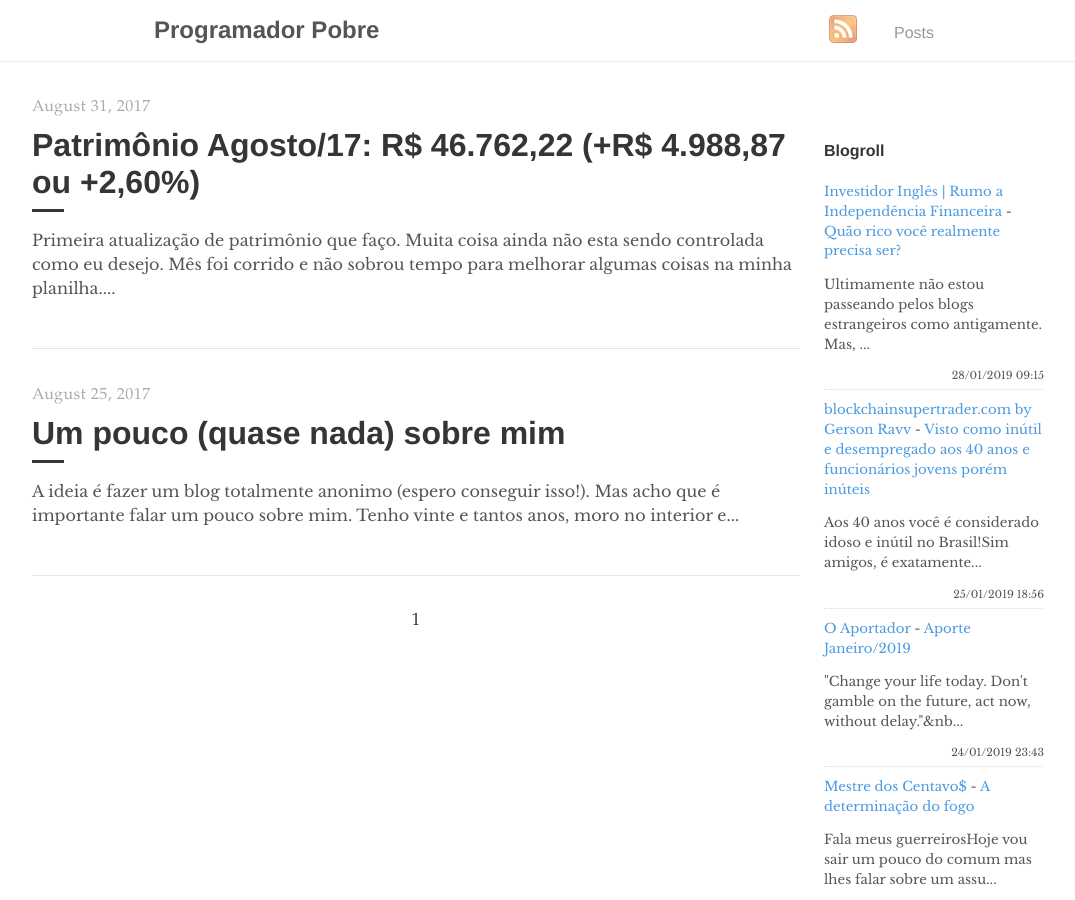
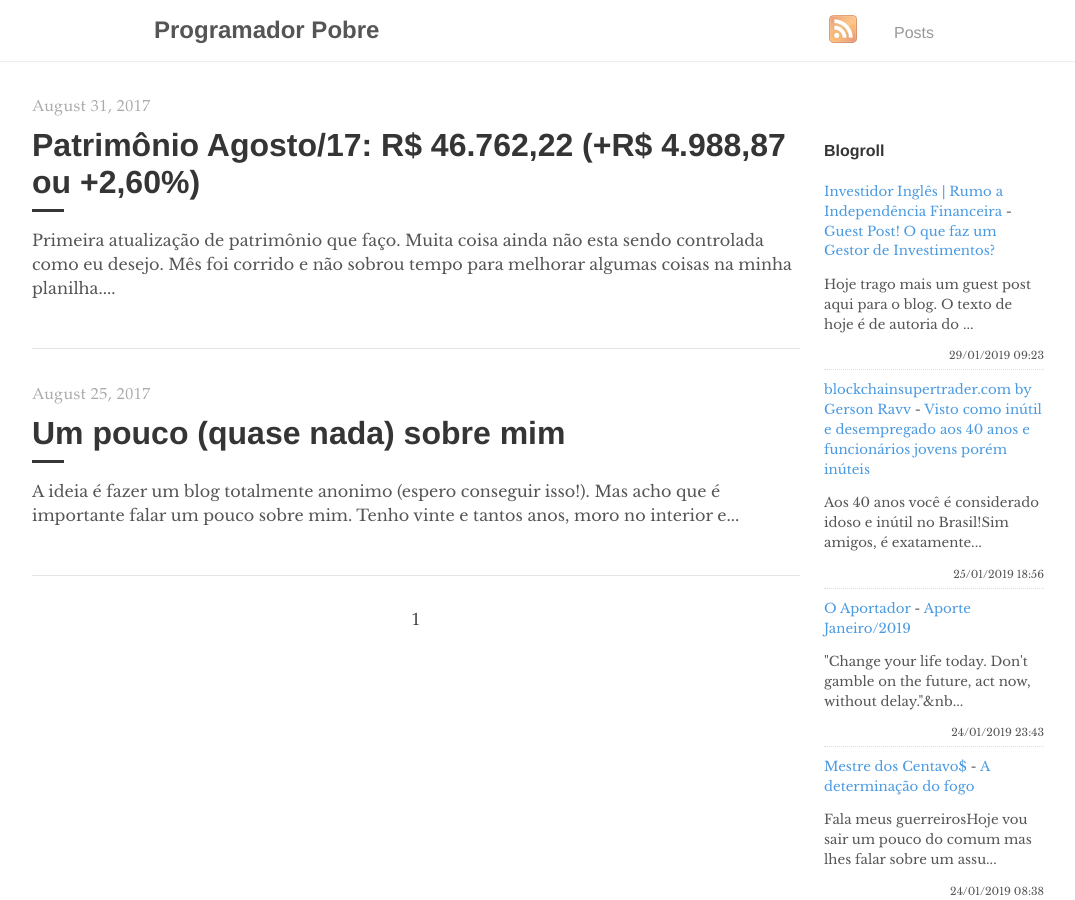
Before and after one commit to programadorpobre/programadorpobre.github.io, a Jekyll site: the page built from index.html, in a window 1280 px wide and 900 px high. Shown: the whole window, without its empty margins (96-1171 px from the left). Built offline with Jekyll 4.4.1, drawn with Linux system fonts in a browser that asks for light colours; the list of posts is cut into pages by our own code; comment, search, counter and statistics services are not loaded.

Commit message:
[ci skip] travis #542

```diff
--- a/_includes/feed-entries.html
+++ b/_includes/feed-entries.html
@@ -1,7 +1,7 @@
 <div class="feed-entry">
-    <a class="feed-entry-site-name" href="https://www.investidoringles.com/">Investidor Inglês | Rumo a Independência Financeira</a> - <a class="feed-entry-title" href="https://www.investidoringles.com/2019/01/quao-rico-voce-realmente-precisa-ser.html">Quão rico você realmente precisa ser?</a>
-    <p class="feed-entry-summary">Ultimamente não estou passeando pelos blogs estrangeiros como antigamente. Mas, ...</p>
-    <time datetime="2019-01-28T09:15:00.001-02:00">28/01/2019 09:15</time>
+    <a class="feed-entry-site-name" href="https://www.investidoringles.com/">Investidor Inglês | Rumo a Independência Financeira</a> - <a class="feed-entry-title" href="https://www.investidoringles.com/2019/01/o-que-faz-um-gestor-de-investimentos.html">Guest Post! O que faz um Gestor de Investimentos?</a>
+    <p class="feed-entry-summary">Hoje trago mais um guest post aqui para o blog. O texto de hoje é de autoria do ...</p>
+    <time datetime="2019-01-29T09:23:00.000-02:00">29/01/2019 09:23</time>
 </div>
 <div class="feed-entry">
     <a class="feed-entry-site-name" href="http://www.blockchainsupertrader.com/">blockchainsupertrader.com by Gerson Ravv</a> - <a class="feed-entry-title" href="http://www.blockchainsupertrader.com/2019/01/visto-como-inutil-e-desempregado-aos-40.html">Visto como inútil e desempregado aos 40 anos e funcionários jovens porém inúteis</a>
```
